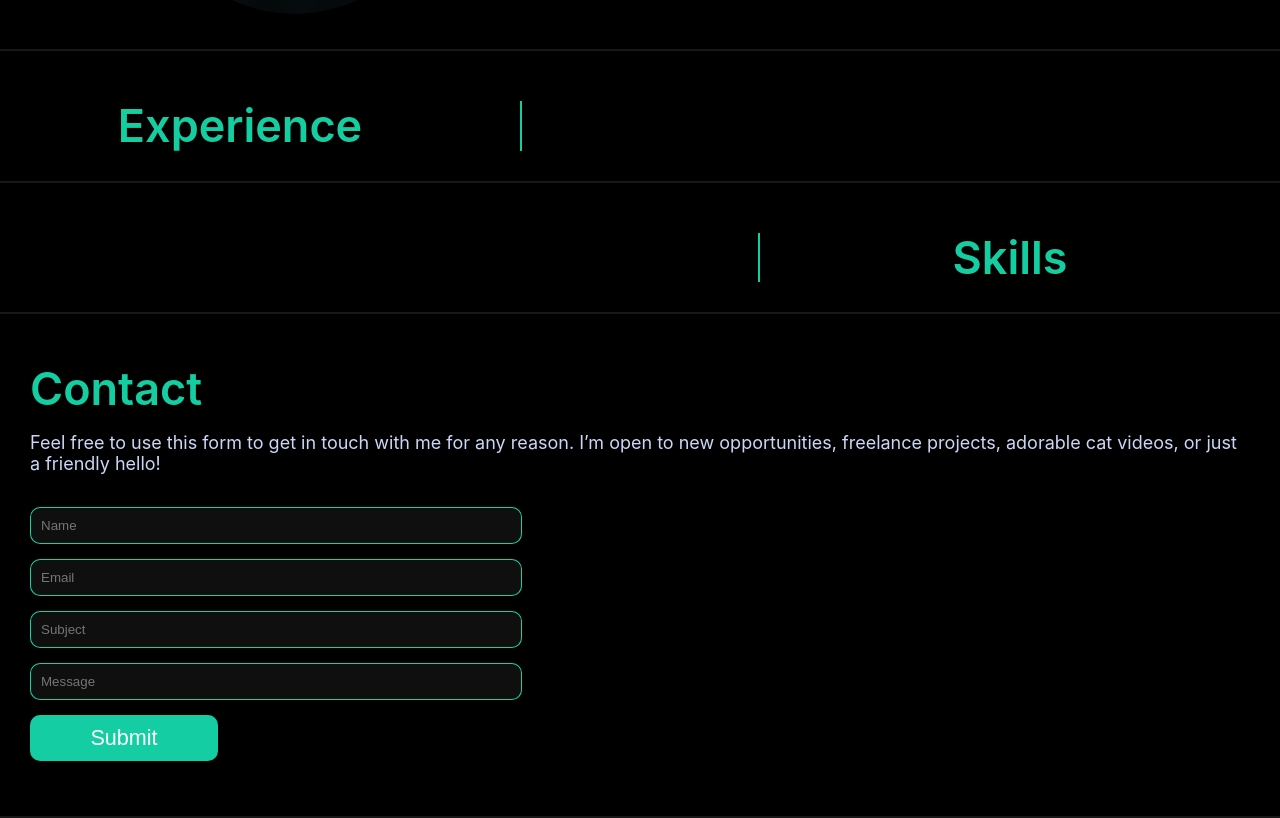
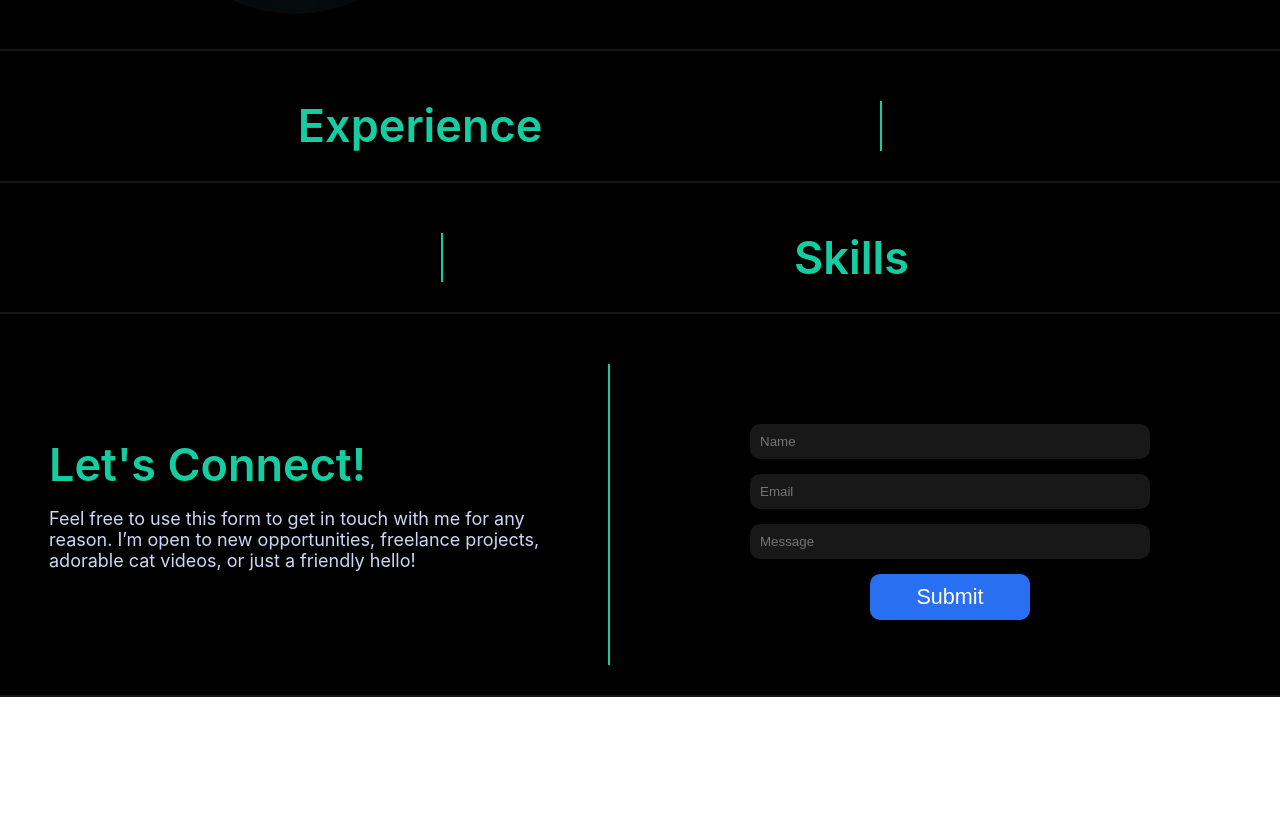
Before and after one commit to SwapnilAryan97/v2-portfolio, a React (Create React App) app: page / in a window 1280 px wide. Shown: the part 1317-2135 px from the top of the page. After the commit the page ends 2014 px from the top, so only its background shows below. Built offline with nearby package versions, Linux system fonts and the light colour scheme.

Commit message:
Update contact layout

```diff
--- a/src/components/contact.js
+++ b/src/components/contact.js
@@ -3,12 +3,17 @@ import "../styles/contact.scss";
 const Contact = () => {
   return (
     <div className="page-container contact-page">
-      <h1 className="section-heading">Contact</h1>
-      <p>
-        Feel free to use this form to get in touch with me for any reason. I’m
-        open to new opportunities, freelance projects, adorable cat videos, or
-        just a friendly hello!
+      <div className="content-wrapper">
+        <div className="heading-container container-size">
+          <h1 className="section-heading">Let's Connect!</h1>
+          <h2>{/* <span className="">Contact</span> */}</h2>
+          <p className="contact-para">
+            Feel free to use this form to get in touch with me for any reason.
+            I’m open to new opportunities, freelance projects, adorable cat
+            videos, or just a friendly hello!
           </p>
+        </div>
+        <div className="divider-2"></div>
         <div className="contact-form">
           <ul>
             <li className="half">
@@ -17,11 +22,16 @@ const Contact = () => {
             <li className="half">
               <input type="email" name="email" placeholder="Email" required />
             </li>
+            {/* <li>
+              <input type="text" name="subject" placeholder="Subject" />
+            </li> */}
             <li>
-            <input type="text" name="subject" placeholder="Subject" />
-          </li>
-          <li>
-            <input type="text" name="message" placeholder="Message" />
+              <input
+                type="text"
+                name="message"
+                placeholder="Message"
+                className="message-box"
+              />
             </li>
             <li>
               <input type="submit" className="flat-button" value="Submit" />
@@ -29,6 +39,7 @@ const Contact = () => {
           </ul>
         </div>
       </div>
+    </div>
   );
 };
 
--- a/src/components/skills.js
+++ b/src/components/skills.js
@@ -19,7 +19,7 @@ const Skills = () => {
 
   return (
     <div className="page-container skills-page">
-      <div className="content-wrapper reverse">
+      <div className="content-wrapper">
         <div className="heading-container">
           <h2 className="section-heading">Skills</h2>
           <span className="divider"></span>
--- a/src/styles/GlobalStyle.scss
+++ b/src/styles/GlobalStyle.scss
@@ -18,7 +18,7 @@
 
   font-size: 15px;
 
-  @media (min-width: 768px){
+  @media (min-width: 768px) {
     font-size: 18px;
   }
 }
@@ -120,16 +120,16 @@ ul {
   justify-content: space-between;
   display: flex;
 
-  @media (min-width: 760px) {
+  @media (min-width: 768px) {
     flex-direction: row;
     justify-content: space-between;
 
     .heading-container {
       display: flex;
-      justify-content: center;
-      align-items: center;
-      flex-direction: column;
-      width: 450px;
+      justify-content: center; // Centers content horizontally
+      align-items: flex-start; // Aligns content to start from the top
+      flex-direction: column; // Stacks content vertically
+      margin: 0 auto; // Centers the container itself
     }
 
     .page-split-container {
--- a/src/styles/about.scss
+++ b/src/styles/about.scss
@@ -3,7 +3,7 @@
 }
 
 .page-container {
-  @media (min-width: 760px) {
+  @media (min-width: 768px) {
     flex-direction: row;
     justify-content: space-between;
   }
--- a/src/styles/contact.scss
+++ b/src/styles/contact.scss
@@ -1,20 +1,26 @@
 .contact-form {
   width: 100%;
-  max-width: 500px;
-  margin-top: 15px;
-  margin-bottom: 5px;
+  max-width: 600px;
+  margin-top: 30px;
+  padding-top: 30px;
+  margin-bottom: 15px;
+  padding-bottom: 10px;
 
   ul {
-    margin-right: 30px;
+    margin-right: auto;
+    margin-left: auto;
+    max-width: 400px;
+    justify-content: center;
+    align-items: center;
 
     li {
       margin-bottom: 15px;
-      position: relative;
       display: flex;
-      flex-direction: column;
+      justify-content: center;
+      align-items: center;
 
       li.half {
-        width: 50px;
+        max-width: 50px;
         margin-left: 2%;
         float: left;
         clear: none;
@@ -24,24 +30,21 @@
         }
       }
 
-      // label {
-      //   font-size: 1.2em;
-      //   color: var(--green);
-      //   margin-bottom: 5px;
-      // }
-
       input,
       textarea {
+        vertical-align: top;
         width: 100%;
         padding: 10px;
-        background-color: var(--dark-grey);
-        border: 1px solid var(--green);
+        background-color: var(--grey);
+        // border: 1px solid var(--green);
+        border: none;
         border-radius: 10px;
         color: var(--lightest-slate);
       }
 
-      textarea {
-        height: 150px;
+      .message-box {
+        display: flex;
+        align-items: flex-start; /* Aligns items at the top */
       }
 
       .flat-button {
@@ -49,9 +52,8 @@
         justify-content: center;
         align-items: center;
         padding: 10px;
-        background-color: var(--green);
+        background-color: var(--blue);
         font-size: 1.2em;
-        // color: var(--dark-grey);
         color: var(--dark);
         border: none;
         cursor: pointer;
@@ -59,3 +61,15 @@
     }
   }
 }
+
+.contact-para {
+  @media (min-width: 768px) {
+    justify-content: center;
+    align-items: center;
+    justify-items: center;
+  }
+}
+
+.container-size {
+  max-width: 500px;
+}
--- a/src/styles/experience.scss
+++ b/src/styles/experience.scss
@@ -26,7 +26,7 @@ ul {
 }
 
 .date {
-  margin-top: 20px;
+  margin-top: 30px;
   margin-bottom: 5px;
   font-weight: 400;
   color: var(--light-slate);
@@ -35,14 +35,10 @@ ul {
 
 .description {
   margin-top: 5px;
+  margin-bottom: 40px;
   font-size: 1em;
   //   font-weight: 400;
   color: var(--lightest-slate);
 
   line-height: 1.5;
 }
-
-.content-wrapper {
-  display: flex;
-  flex-direction: column-reverse; // or column-reverse
-}
--- a/src/styles/skills.scss
+++ b/src/styles/skills.scss
@@ -6,8 +6,9 @@
 .skills-page {
   // background-color: var(--dark-grey);
 
-  @media (min-width: 760px) {
+  @media (min-width: 768px) {
     .page-split-container {
+      margin-right: -50px;
       order: 1;
     }
 
```
Lines whose indentation alone changed are shown as unchanged.
